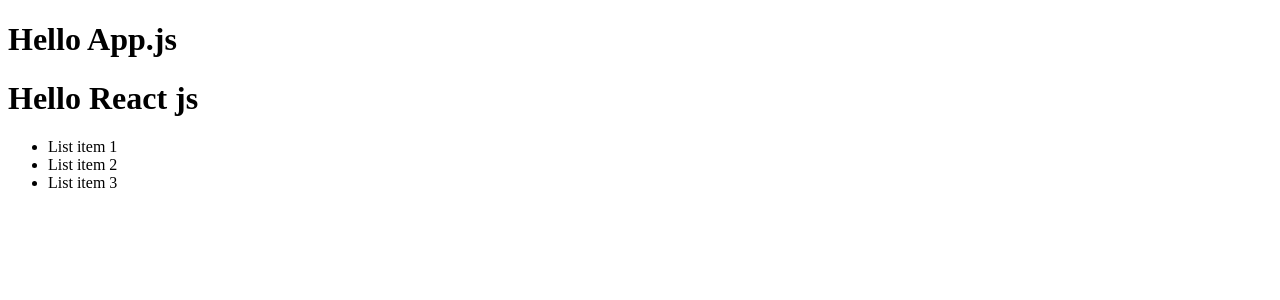
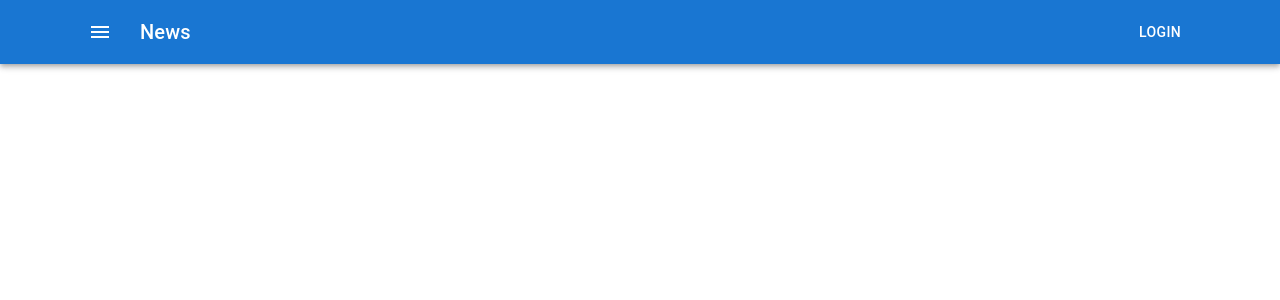
Before and after one commit to OlBul/shop_fake, a React (Create React App) app: page / in a window 1280 px wide. Shown: the top 300 px of the page. Built offline with nearby package versions, Linux system fonts and the light colour scheme.

Commit message:
Add header

```diff
--- a/package.json
+++ b/package.json
@@ -3,6 +3,10 @@
   "version": "0.1.0",
   "private": true,
   "dependencies": {
+    "@emotion/react": "^11.10.0",
+    "@emotion/styled": "^11.10.0",
+    "@mui/icons-material": "^5.8.4",
+    "@mui/material": "^5.10.1",
     "@testing-library/jest-dom": "^5.16.5",
     "@testing-library/react": "^13.3.0",
     "@testing-library/user-event": "^13.5.0",
--- a/src/container/App/App.tsx
+++ b/src/container/App/App.tsx
@@ -1,29 +1,13 @@
 import React from 'react'
+import CssBaseline from '@mui/material/CssBaseline'
+import Header from 'container/Header/Header'
 
-type Props = {
-  title: string
-}
-
-const AppList = () => {
-  return (
-    <ul>
-      <li>List item 1</li>
-      <li>List item 2</li>
-      <li>List item 3</li>
-    </ul>
-  )
-}
-
-const AppHeader = (props: Props) => {
-  return <h1>Hello {props.title}</h1>
-}
 
 const App = () => {
   return (
     <>
-    <AppHeader title='App.js'/>
-    <AppHeader title='React js'/>
-    <AppList/>
+    <CssBaseline />
+    <Header />
     </>
   )
 }
--- /dev/null
+++ b/src/container/Header/Header.tsx
@@ -0,0 +1,32 @@
+import React from 'react'
+import {Container, AppBar, Toolbar, IconButton, Typography, Button  } from '@mui/material'
+import MenuIcon from '@mui/icons-material/Menu';
+
+type Props = {}
+
+const Header = (props: Props) => {
+  return (
+    <AppBar position="static">
+      <Container>
+      <Toolbar>
+          <IconButton
+            size="large"
+            edge="start"
+            color="inherit"
+            aria-label="menu"
+            sx={{ mr: 2 }}
+          >
+            <MenuIcon />
+          </IconButton>
+          <Typography variant="h6" component="div" sx={{ flexGrow: 1 }}>
+            News
+          </Typography>
+          <Button color="inherit">Login</Button>
+        </Toolbar>
+      </Container>
+
+      </AppBar>
+  )
+}
+
+export default Header
```
Also changed, not shown: 1 other file (tests, documents, lock files or other folders).
